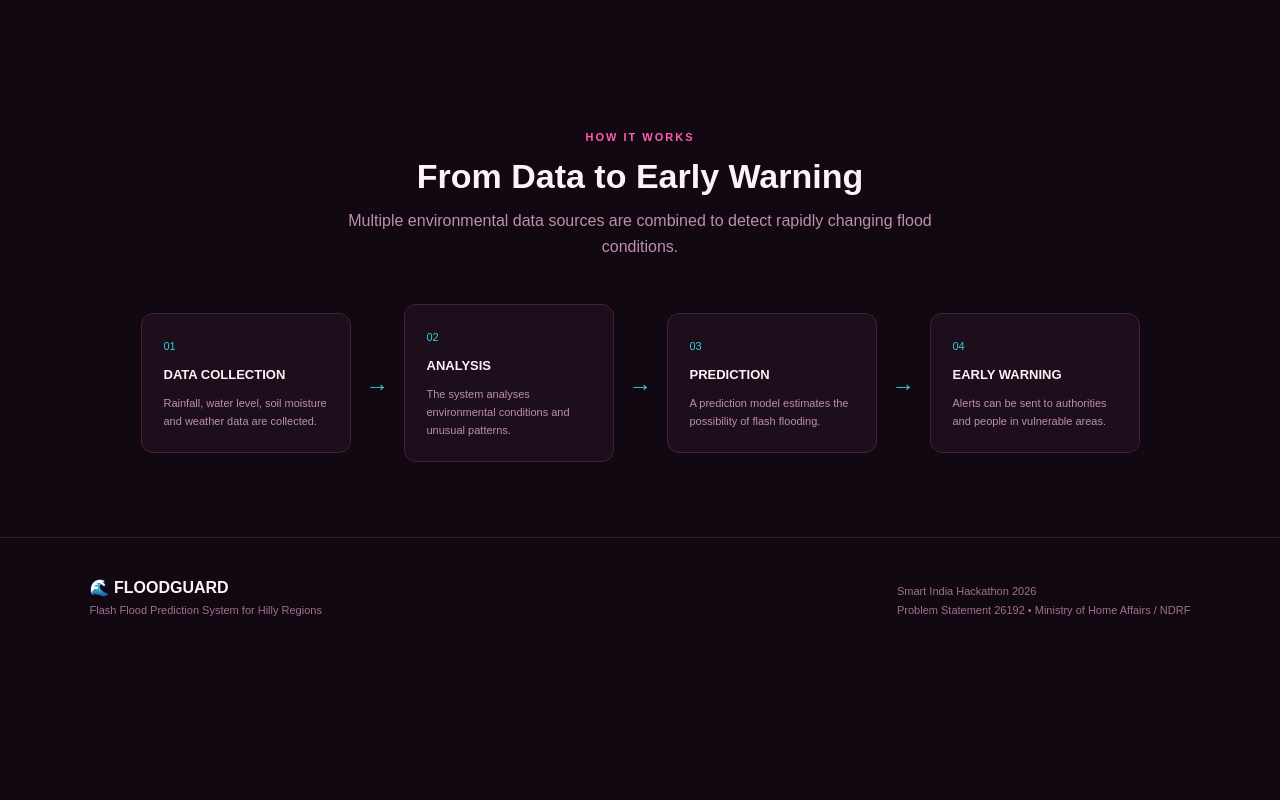
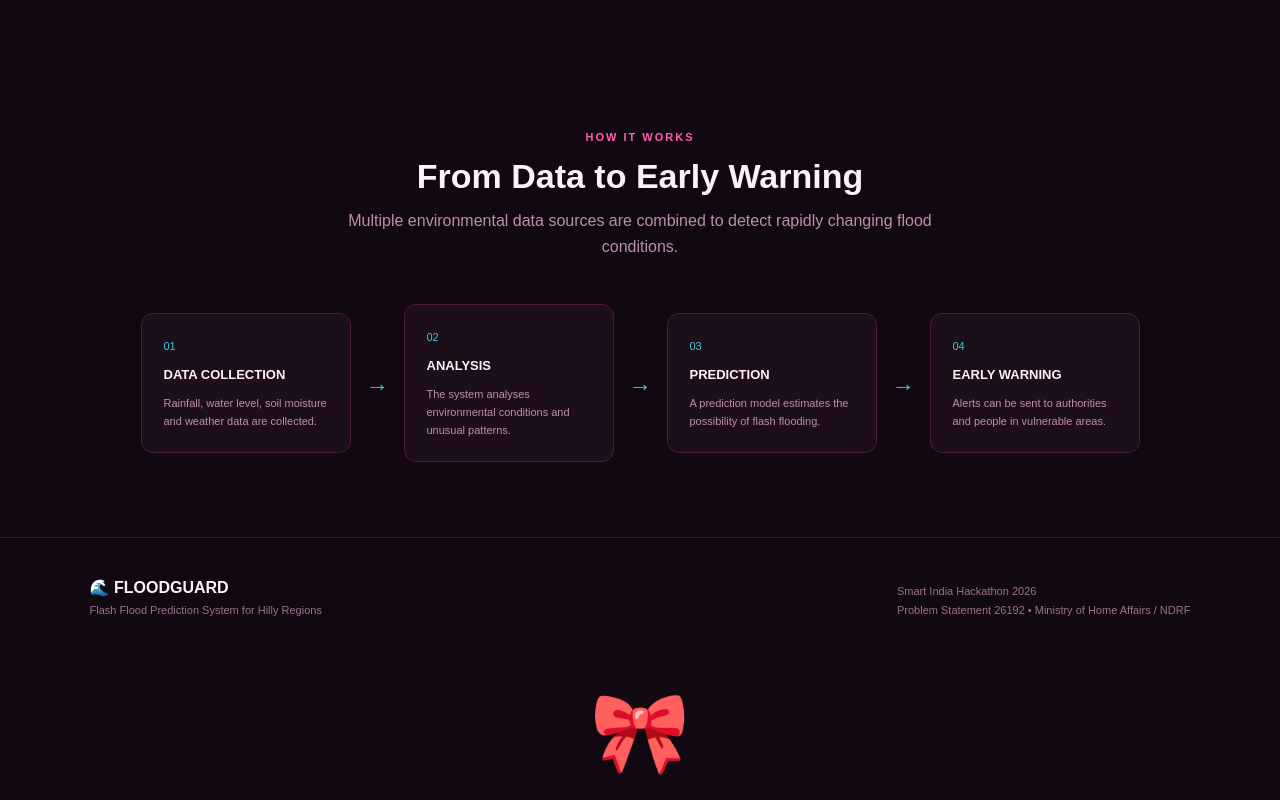
Before and after one commit to anubhavvvw/floodfile1, a plain HTML site: page index.html in a window 1280 px wide. Shown: the part 3124-3924 px from the top of the page. Before the commit the page ends 3780 px from the top, so only its background shows below. Drawn offline with nearby package versions, Linux system fonts and the light colour scheme.

Commit message:
Add decorative div with a ribbon emoji

```diff
--- a/index.html
+++ b/index.html
@@ -232,5 +232,6 @@ function runSimulation(){
 function clock(){document.getElementById("clock").textContent=new Date().toLocaleTimeString()}
 setInterval(clock,1000);clock();update();setInterval(tick,5000);
 </script>
+  <div style="text-align:center; font-size:80px; margin-top:30px; padding-bottom:20px;">🎀</div>
 </body>
 </html>
```
